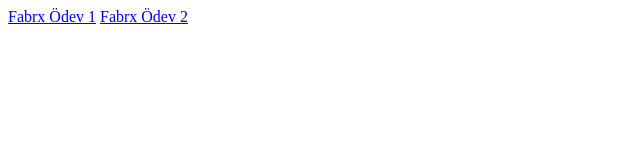
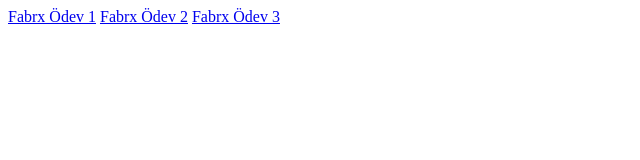
Before and after one commit to hsudecakir/hsudecakir.github.io, a plain HTML site: page index.html in a window 1280 px wide. Shown: the whole page, without its empty margins (0-640 px from the left). Drawn offline with Linux system fonts and the light colour scheme.

Commit message:
Add files via upload

```diff
--- a/index.html
+++ b/index.html
@@ -6,5 +6,6 @@
 <body>
   <a href="./Fabrxödev1/index.html">Fabrx Ödev 1</a>
   <a href="./Fabrxödev2/index.html">Fabrx Ödev 2</a>
+  <a href="./Fabrx Marketplace/index.html">Fabrx Ödev 3</a>
 </body>
 </html>
```
